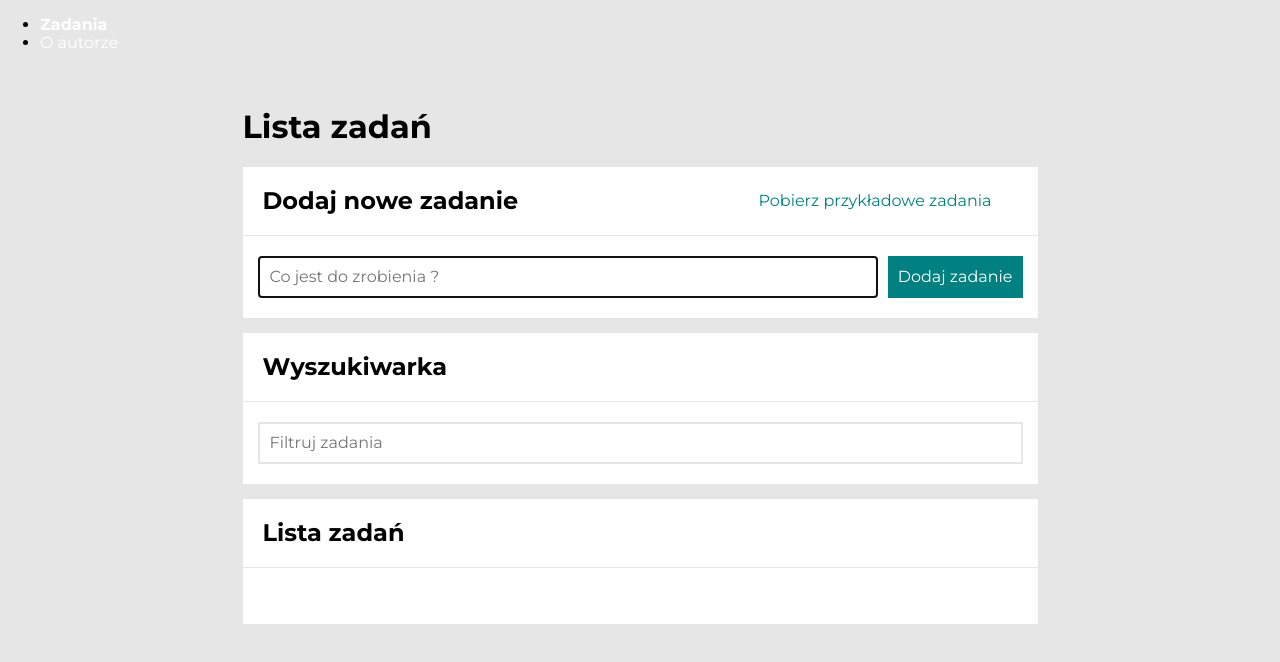
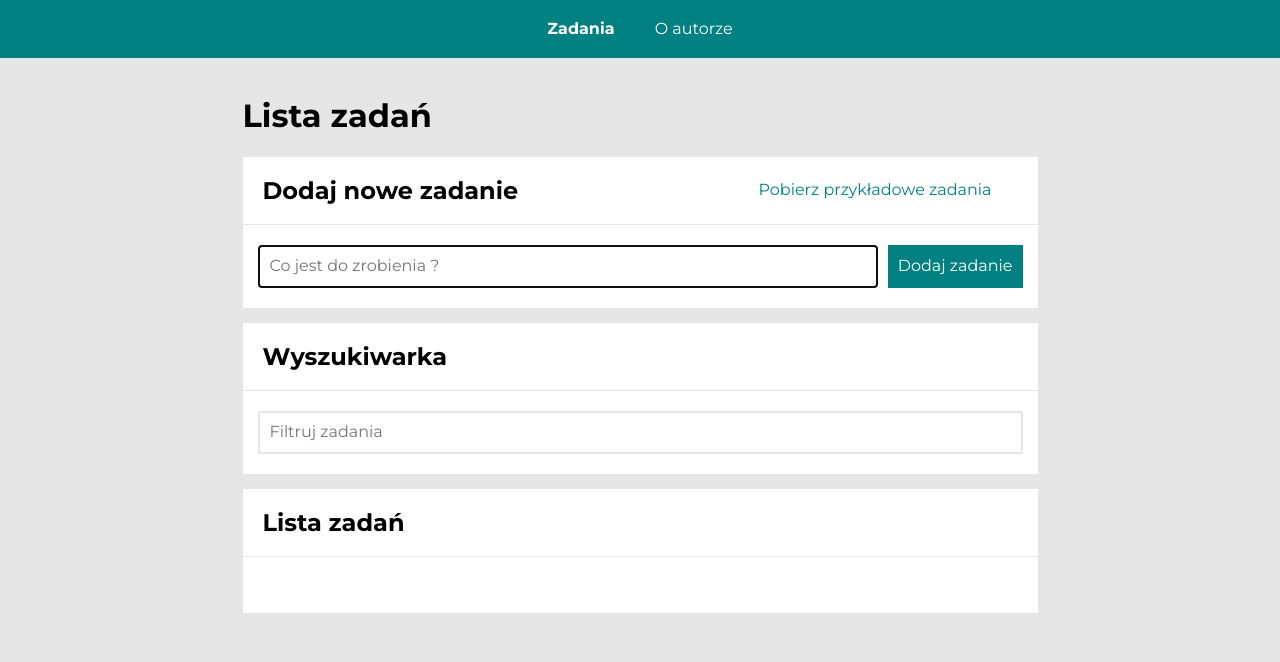
Before and after one commit to dominikblak/Todo-list-React, a React (Create React App) app: page /zadania#/zadania in a window 1280 px wide. Shown: the top 662 px of the page. Built offline with nearby package versions, Linux system fonts and the light colour scheme.

Commit message:
navigation

```diff
--- a/src/App.js
+++ b/src/App.js
@@ -3,19 +3,12 @@ import { HashRouter, Switch, Route, Redirect } from "react-router-dom";
 import TasksPage from "./features/tasks/TasksPage";
 import TaskPage from "./features/tasks/TaskPage";
 import AuthorPage from "./features/author/AuthorPage";
-import { StyledNavLink } from "./styled";
+import { Navigation } from "./features/Navigation";
 
 export const App = () => (
   <HashRouter>
     <nav>
-      <ul>
-        <li>
-          <StyledNavLink to="/zadania">Zadania</StyledNavLink>
-        </li>
-        <li>
-          <StyledNavLink to="/autor">O autorze</StyledNavLink>
-        </li>
-      </ul>
+      <Navigation />
       <Switch>
         <Route path="/zadania/:id">
           <TaskPage />
--- a/src/features/Navigation/index.js
+++ b/src/features/Navigation/index.js
@@ -1,13 +1,14 @@
 import { StyledNavLink } from "../../styled";
+import { Ul, Li } from "./styled";
 
 export const Navigation = () => {
   return (
     <Ul>
       <Li>
-        <StyledNavLink>Zadania</StyledNavLink>
+        <StyledNavLink to="/zadania">Zadania</StyledNavLink>
       </Li>
       <Li>
-        <StyledNavLink>O autorze</StyledNavLink>
+        <StyledNavLink to="/autor">O autorze</StyledNavLink>
       </Li>
     </Ul>
   );
--- a/src/features/Navigation/styled.js
+++ b/src/features/Navigation/styled.js
@@ -1,4 +1,13 @@
 import styled from "styled-components";
 export const Ul = styled.ul`
   background-color: ${({ theme }) => theme.color.teal};
+  margin: 0;
+  padding: 0;
+  display: grid;
+  justify-content: center;
+  grid-template-columns: auto auto;
 `;
+export const Li = styled.li`
+  list-style: none;
+  margin: 20px;
+`;
```
